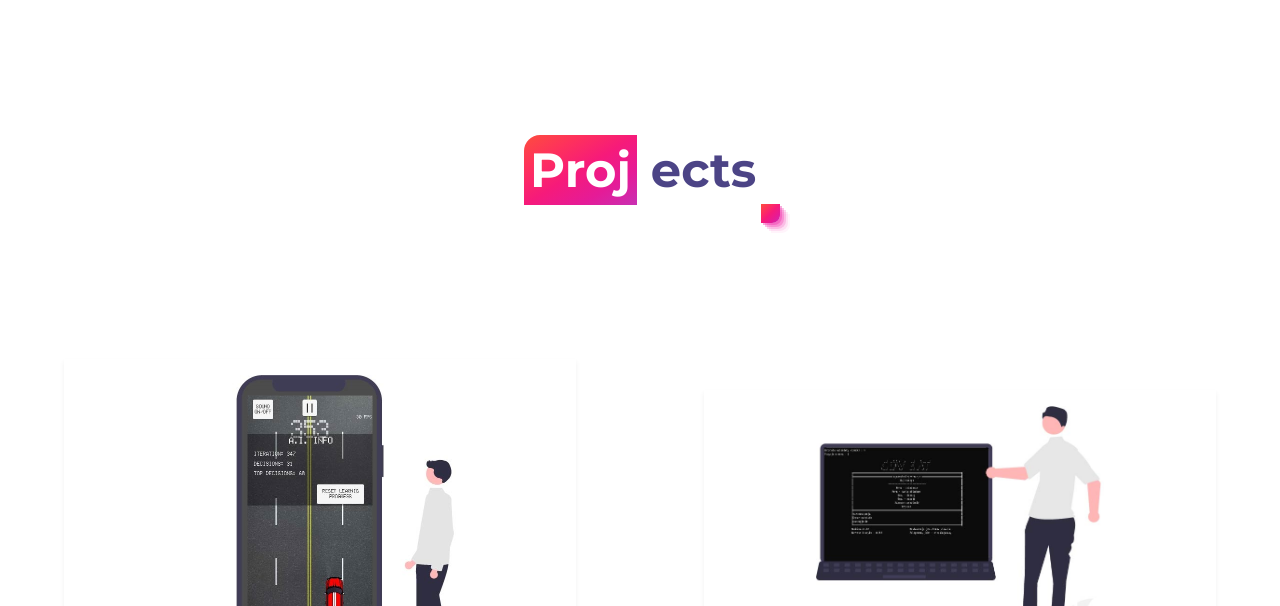
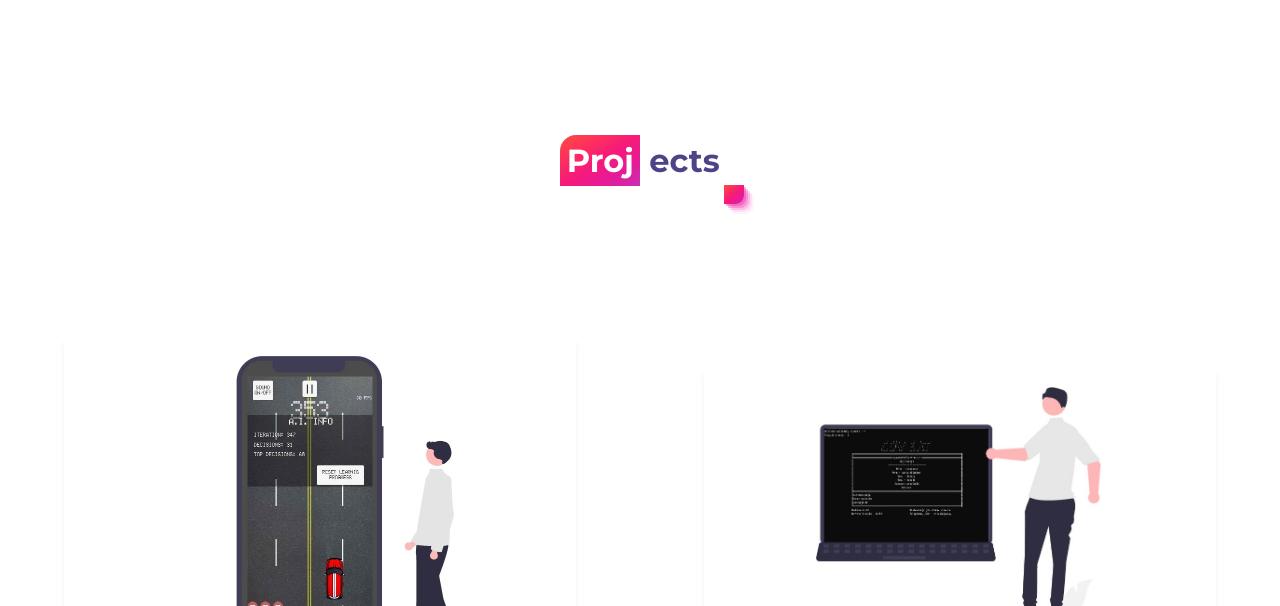
Before and after one commit to MariuszKloska/MariuszKloska.github.io, a plain HTML site: page index.html in a window 1280 px wide. Shown: the part 800-1406 px from the top of the page. Drawn offline with Linux system fonts and the light colour scheme.

Commit message:
another fixes

```diff
--- a/index.html
+++ b/index.html
@@ -47,8 +47,8 @@
 
         <main class="projects">
             <div class="section-title">
-                <h2><p class="section-title-main">Proj</p>
-                <span class="section-title-sub">ects</span></h2>
+                <p class="section-title-main">Proj</p>
+                <span class="section-title-sub">ects</span>
             </div>
             <div class="projects-content">
                 <!-- FIRST PROJECT -->
```
